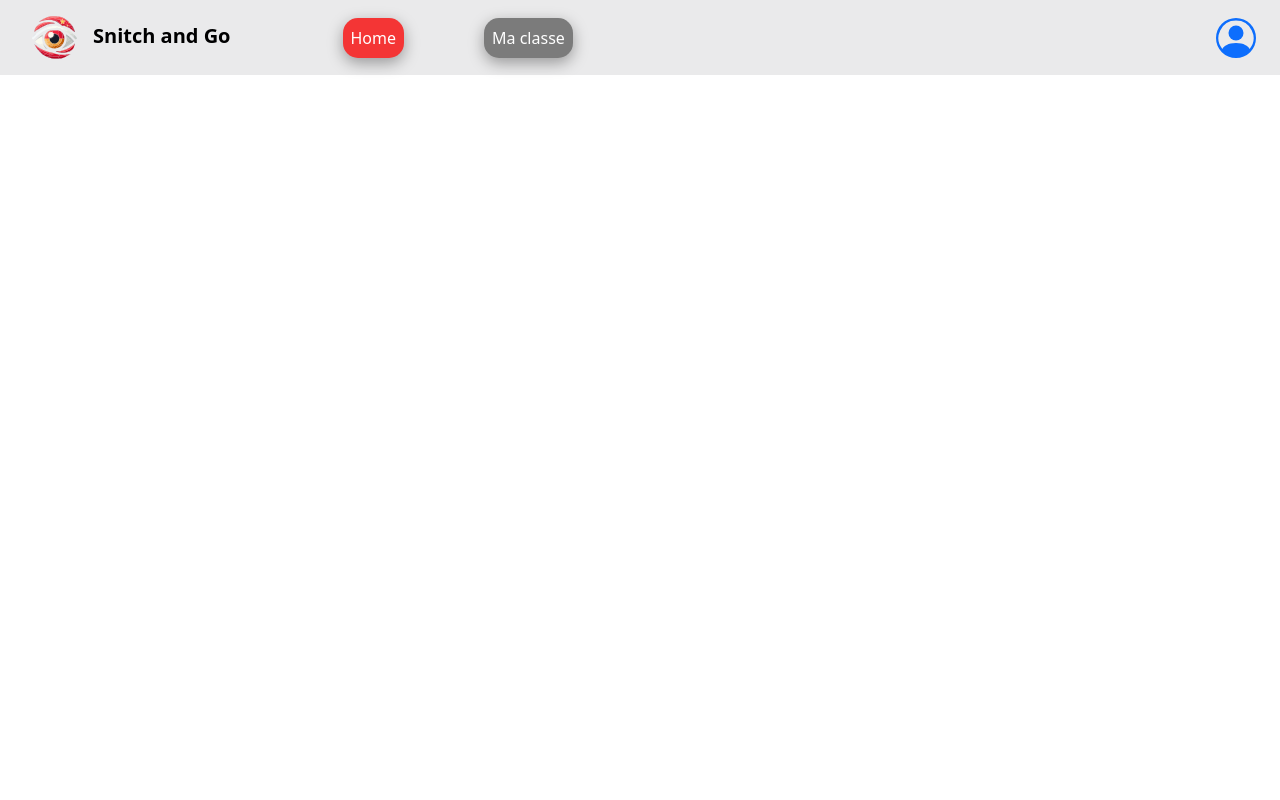
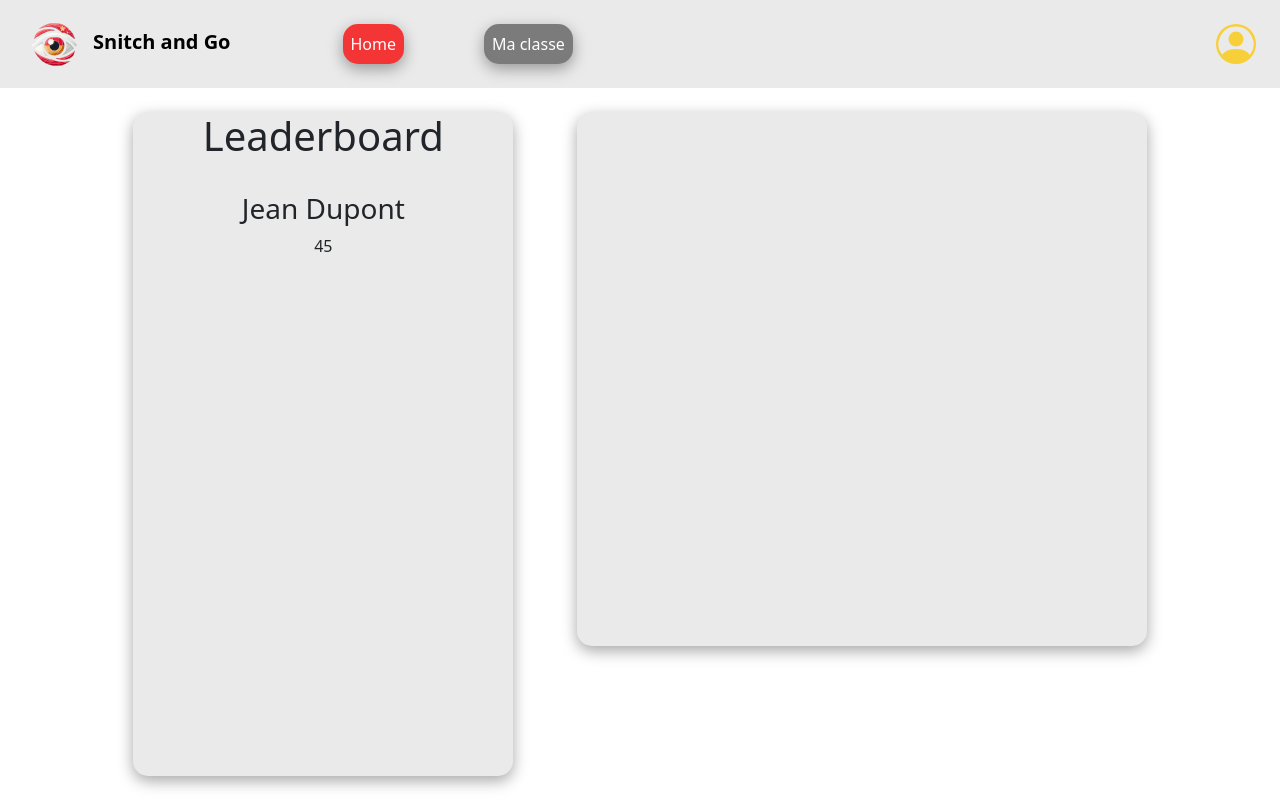
Before and after one commit to Julio-Branco/SnitchandGO, a React (Create React App) app in the folder snitchgo/: page /Home in a window 1280 px wide. Built offline with nearby package versions, Linux system fonts and the light colour scheme.

Commit message:
Updated Home page

```diff
--- a/snitchgo/src/App.js
+++ b/snitchgo/src/App.js
@@ -7,7 +7,6 @@ import "../node_modules/bootstrap/dist/css/bootstrap.min.css";
 
 function App() {
   return (
-
     <Router>
       <div className="App">
         <Routes>
--- a/snitchgo/src/components/Dashboard.js
+++ /dev/null
@@ -1,11 +0,0 @@
-import { Navbar } from "./Navbar"
-
-export const Dashboard = () => {
-    return (
-        <>
-            <div className="flex justify-content-center align-items-center">
-                <Navbar/>
-            </div>
-        </>
-    )
-}
--- /dev/null
+++ b/snitchgo/src/components/Historique.js
@@ -0,0 +1,11 @@
+import React from 'react'
+import List from './list'
+
+export default function Historique({props}){
+    return (
+        <div className="">
+
+        </div>
+
+    )
+}
--- a/snitchgo/src/components/Navbar.js
+++ b/snitchgo/src/components/Navbar.js
@@ -6,7 +6,7 @@ export const Navbar = () => {
   const location = useLocation();
 
   return (
-    <div className='navbar navbar-expand-lg navbar-light' style={{ background: '#EAEAEB' }}>
+    <div className='navbar navbar-expand-lg navbar-light' style={{ background: '#EAEAEB', height:'11vh'}}>
       <div className="flex flex-row justify-content-around mx-3">
 
         <a className='navbar-brand flex justify-content-between' href="/Home">
@@ -21,7 +21,7 @@ export const Navbar = () => {
 
       <div className="ms-3 collapse navbar-collapse" id="navbarSupportedContent">
         <ul className="navbar-nav ps-4 w-100 align-items-start">
-          <li className={`nav-item ${location.pathname === '/Home' ? 'active' : ''}`}>
+          <li className={`nav-item ${location.pathname === '/Home'|'/' ? 'active' : ''}`}>
             <NavLink className="nav-link my-link" to="/Home">Home</NavLink>
           </li>
           <li className={`nav-item ${location.pathname === '/Classe' ? 'active' : ''}`}>
@@ -30,7 +30,7 @@ export const Navbar = () => {
         </ul>
         <div className='me-4'>
           <a href="/Profile">
-            <svg xmlns="http://www.w3.org/2000/svg" width="40" height="40" fill="currentColor" class="bi bi-person-circle" viewBox="0 0 16 16">
+            <svg xmlns="http://www.w3.org/2000/svg" width="40" height="40" fill="#F7CF38" class="bi bi-person-circle" viewBox="0 0 16 16">
               <path d="M11 6a3 3 0 1 1-6 0 3 3 0 0 1 6 0" />
               <path fill-rule="evenodd" d="M0 8a8 8 0 1 1 16 0A8 8 0 0 1 0 8m8-7a7 7 0 0 0-5.468 11.37C3.242 11.226 4.805 10 8 10s4.757 1.225 5.468 2.37A7 7 0 0 0 8 1" />
             </svg>
--- a/snitchgo/src/pages/Classe.js
+++ b/snitchgo/src/pages/Classe.js
@@ -1,9 +1,9 @@
-import { Dashboard } from "../components/Dashboard"
+import { Navbar } from "../components/Navbar"
 
 export const Classe = () => {
     return (
         <>
-            <Dashboard/>
+            <Navbar/>
         </>
     )
 }
--- a/snitchgo/src/pages/Home.js
+++ b/snitchgo/src/pages/Home.js
@@ -1,14 +1,21 @@
-import { Dashboard } from "../components/Dashboard"
+import { Navbar } from "../components/Navbar"
 import Ranking from "../components/Ranking"
+import Historique from "../components/Historique"
 
 export const Home = () => {
     return (
         <>
-            <Dashboard/>
-            <div className="row h-100 w-100">
-
-
-            </div>
+            <Navbar />
+            <div className="container w-100 mx-auto" style={{ height: '89vh' }}>
+                <div className="row h-100 justify-content-evenly">
+                    <div className="col-4 my-4" style={{ background: "#EAEAEB", "border-radius": '15px', 'box-shadow': 'rgba(0, 0, 0, 0.35) 0px 5px 15px' }}>
+                        <Ranking />
+                    </div>
+                    <div className="col-6 my-4 h-75" style={{ background: "#EAEAEB", "border-radius": '15px', 'box-shadow': 'rgba(0, 0, 0, 0.35) 0px 5px 15px' }}>
+                        <Historique />
+                    </div>
+                </div>
+            </div >
 
         </>
     )
```
